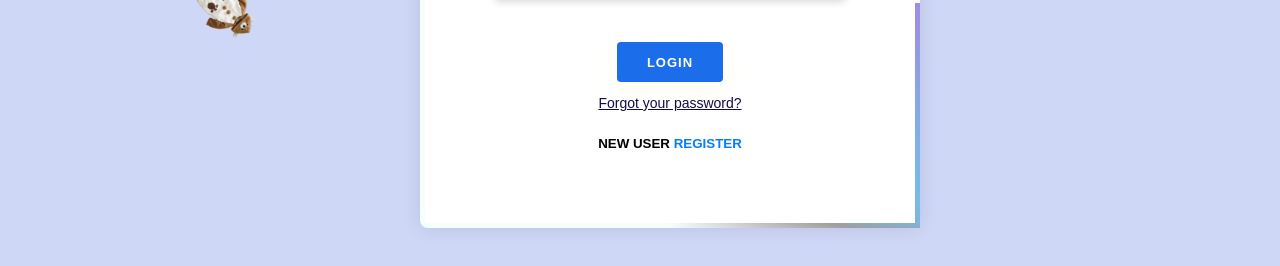
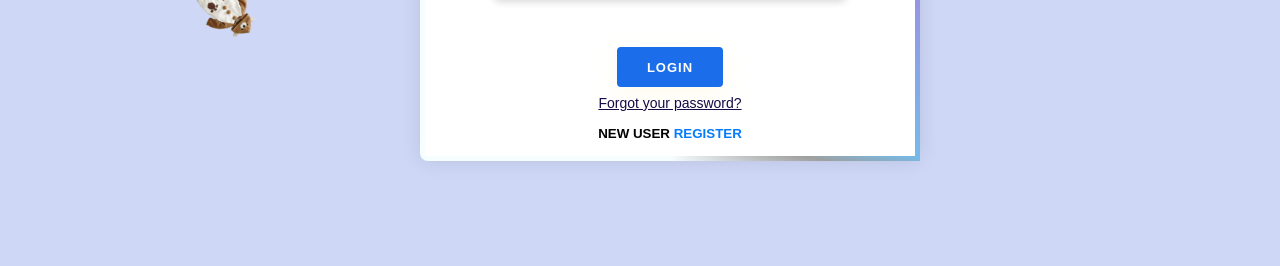
Before and after one commit to TulaseeSubrrahmanyem/GreateIndia, a plain HTML site: page index.html in a window 1280 px wide. Shown: the part 432-698 px from the top of the page. Drawn offline with Linux system fonts and the light colour scheme; some icons are missing.

Commit message:
Merged local and remote branches

```diff
--- a/index.html
+++ b/index.html
@@ -104,7 +104,7 @@
                                   <label><input type="radio" name="gender" value="other" required> Other</label>
                                 </div>
                                 <small class="error-message" id="regisGenderErrorMessage"></small>
-                                <button type="submit" class="btn mt-4">Register</button>
+                                <button type="submit" class="btn ">Register</button>
                                 <button type="button" class="btntoggle" onclick="toggleForms()"><span style="color:black">Exisiting User</span>  <span style="color: #0f7cf1">Login</span></button>
                               </form>
                             </div>
--- a/login.css
+++ b/login.css
@@ -91,7 +91,7 @@ body {
   display: flex;
   flex-direction: column;
   width: 888px;
-  height:450px;
+  height:100%;
   border-radius: 5px;
 
   align-items: center;
@@ -509,7 +509,8 @@ section .girl {
   text-align: center;
   border: none;
   background-color: #1b6de9;
-  margin-bottom: 10px;
+  margin-bottom: 5px;
+  margin-top: 5px;
   color: #ffffff;
   box-shadow: 0 8px 24px 0 rgba(255, 235, 167, .2);
 }
@@ -535,7 +536,8 @@ section .girl {
   cursor: pointer;
   font-weight: 600;
   text-transform: uppercase;
-  margin-top: 20px;
+  margin-top: 10px;
+  margin-bottom: 10px;
   transition: color 0.3s ease;
 }
 
--- a/login.js
+++ b/login.js
@@ -270,6 +270,4 @@ function sendToGoogleSheets(user) {
 //   }, 3000); // Adjust delay as needed
 
 
-
-
 // }
```
